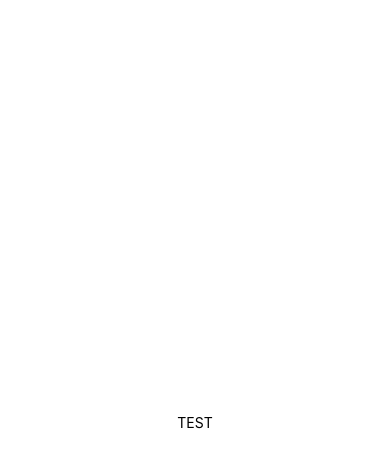
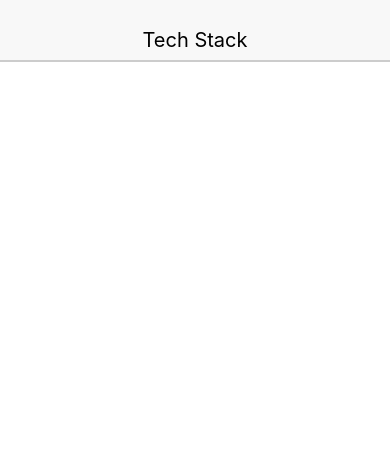
Before and after one commit to crazyceelo/reactNativeApp3, a React Native app in the folder client/: screen / in a window 390 px wide. Shown: the top 468 px of the page. Built offline with nearby package versions, Linux system fonts and the light colour scheme.

Commit message:
basic redux is set up with basic header component

```diff
--- a/client/App.js
+++ b/client/App.js
@@ -6,14 +6,17 @@ import { Provider } from "react-redux";
 import { createStore } from "redux";
 
 // import reducers
-import reducers from "./reducers";
+import reducers from "./src/reducers";
+
+// components
+import { Header } from "./src/components/common";
 
 export default class App extends React.Component {
   render() {
     return (
       <Provider store={createStore(reducers)}>
         <View style={styles.container}>
-          <Text>TEST</Text>
+          <Header headerText="Tech Stack" />
         </View>
       </Provider>
     );
@@ -22,9 +25,9 @@ export default class App extends React.Component {
 
 const styles = StyleSheet.create({
   container: {
-    flex: 1,
-    backgroundColor: "#fff",
-    alignItems: "center",
-    justifyContent: "center"
+    flex: 1
+    // backgroundColor: "#fff",
+    // alignItems: "center",
+    // justifyContent: "center"
   }
 });
--- /dev/null
+++ b/client/src/components/common/Button.js
@@ -0,0 +1,38 @@
+import React from "react";
+import { Text, TouchableOpacity, StyleSheet } from "react-native";
+
+const Button = props => {
+  // styling
+  const { buttonStyle, textStyle } = styles;
+
+  // props
+  const { onPress, children } = props;
+  return (
+    <TouchableOpacity style={buttonStyle} onPress={onPress}>
+      <Text style={textStyle}>{children}</Text>
+    </TouchableOpacity>
+  );
+};
+
+const styles = StyleSheet.create({
+  buttonStyle: {
+    flex: 1,
+    alignSelf: "stretch",
+    backgroundColor: "#fff",
+    borderRadius: 5,
+    borderWidth: 1,
+    borderColor: "#007aff",
+    marginLeft: 5,
+    marginRight: 5
+  },
+  textStyle: {
+    alignSelf: "center",
+    color: "#007aff",
+    fontSize: 16,
+    fontWeight: "600",
+    paddingTop: 10,
+    paddingBottom: 10
+  }
+});
+
+export { Button };
--- /dev/null
+++ b/client/src/components/common/Card.js
@@ -0,0 +1,28 @@
+import React from "react";
+import { View, StyleSheet } from "react-native";
+
+const Card = props => {
+  return <View style={styles.containerStyle}>{props.children}</View>;
+};
+
+const styles = StyleSheet.create({
+  containerStyle: {
+    borderWidth: 1,
+    borderRadius: 2,
+    borderColor: "#ddd",
+    borderBottomWidth: 0,
+    shadowColor: "#000",
+    shadowOffset: {
+      width: 0,
+      height: 2
+    },
+    shadowOpacity: 0.1,
+    shadowRadius: 2,
+    elevation: 1,
+    marginLeft: 5,
+    marginRight: 5,
+    marginTop: 10
+  }
+});
+
+export { Card };
--- /dev/null
+++ b/client/src/components/common/CardSection.js
@@ -0,0 +1,20 @@
+import React from "react";
+import { View, StyleSheet } from "react-native";
+
+const CardSection = props => {
+  return <View style={styles.containerStyle}>{props.children}</View>;
+};
+
+const styles = StyleSheet.create({
+  containerStyle: {
+    borderBottomWidth: 1,
+    padding: 5,
+    backgroundColor: "#fff",
+    justifyContent: "flex-start",
+    flexDirection: "row",
+    borderColor: "#ddd",
+    position: "relative"
+  }
+});
+
+export { CardSection };
--- /dev/null
+++ b/client/src/components/common/Header.js
@@ -0,0 +1,33 @@
+import React from "react";
+import { Text, View, StyleSheet } from "react-native";
+
+const Header = props => {
+  return (
+    <View style={styles.viewStyle}>
+      <Text style={styles.textStyle}>{props.headerText}</Text>
+    </View>
+  );
+};
+
+const styles = StyleSheet.create({
+  textStyle: {
+    fontSize: 20
+  },
+  viewStyle: {
+    backgroundColor: "#F8F8F8",
+    justifyContent: "center",
+    alignItems: "center",
+    height: 60,
+    paddingTop: 20,
+    shadowColor: "#000",
+    shadowOffset: {
+      width: 0,
+      height: 2
+    },
+    shadowOpacity: 0.2,
+    elevation: 2,
+    position: "relative"
+  }
+});
+
+export { Header };
--- /dev/null
+++ b/client/src/components/common/Input.js
@@ -0,0 +1,47 @@
+import React from "react";
+import { TextInput, View, Text, StyleSheet } from "react-native";
+
+const Input = props => {
+  const { label, value, onChangeText, placeholder, secureTextEntry } = props;
+
+  const { inputStyle, labelStyle, containerStyle } = styles;
+
+  return (
+    <View style={containerStyle}>
+      <Text style={labelStyle}>{label}</Text>
+      <TextInput
+        secureTextEntry={secureTextEntry}
+        placeholder={placeholder}
+        autoCorrect={false}
+        style={inputStyle}
+        value={value}
+        onChangeText={onChangeText}
+        style={{ height: 40, width: 250 }}
+      />
+    </View>
+  );
+};
+
+const styles = StyleSheet.create({
+  inputStyle: {
+    color: "#000",
+    paddingRight: 5,
+    paddingLeft: 5,
+    fontSize: 18,
+    lineHeight: 23,
+    flex: 2
+  },
+  labelStyle: {
+    fontSize: 18,
+    paddingLeft: 20,
+    flex: 1
+  },
+  containerStyle: {
+    height: 40,
+    flex: 1,
+    flexDirection: "row",
+    alignItems: "center"
+  }
+});
+
+export { Input };
--- /dev/null
+++ b/client/src/components/common/Spinner.js
@@ -0,0 +1,22 @@
+import React from "react";
+import { View, ActivityIndicator, StyleSheet } from "react-native";
+
+const Spinner = props => {
+  const { size } = props;
+
+  return (
+    <View style={styles.spinnerStyle}>
+      <ActivityIndicator size={size || "large"} />
+    </View>
+  );
+};
+
+const styles = StyleSheet.create({
+  spinnerStyle: {
+    flex: 1,
+    justifyContent: "center",
+    alignItems: "center"
+  }
+});
+
+export { Spinner };
--- /dev/null
+++ b/client/src/components/common/index.js
@@ -0,0 +1,6 @@
+export * from "./Button";
+export * from "./Card";
+export * from "./CardSection";
+export * from "./Header";
+export * from "./Input";
+export * from "./Spinner";
```
Also changed, not shown: client/src/reducers/index.js (renamed from client/reducers/index.js).
